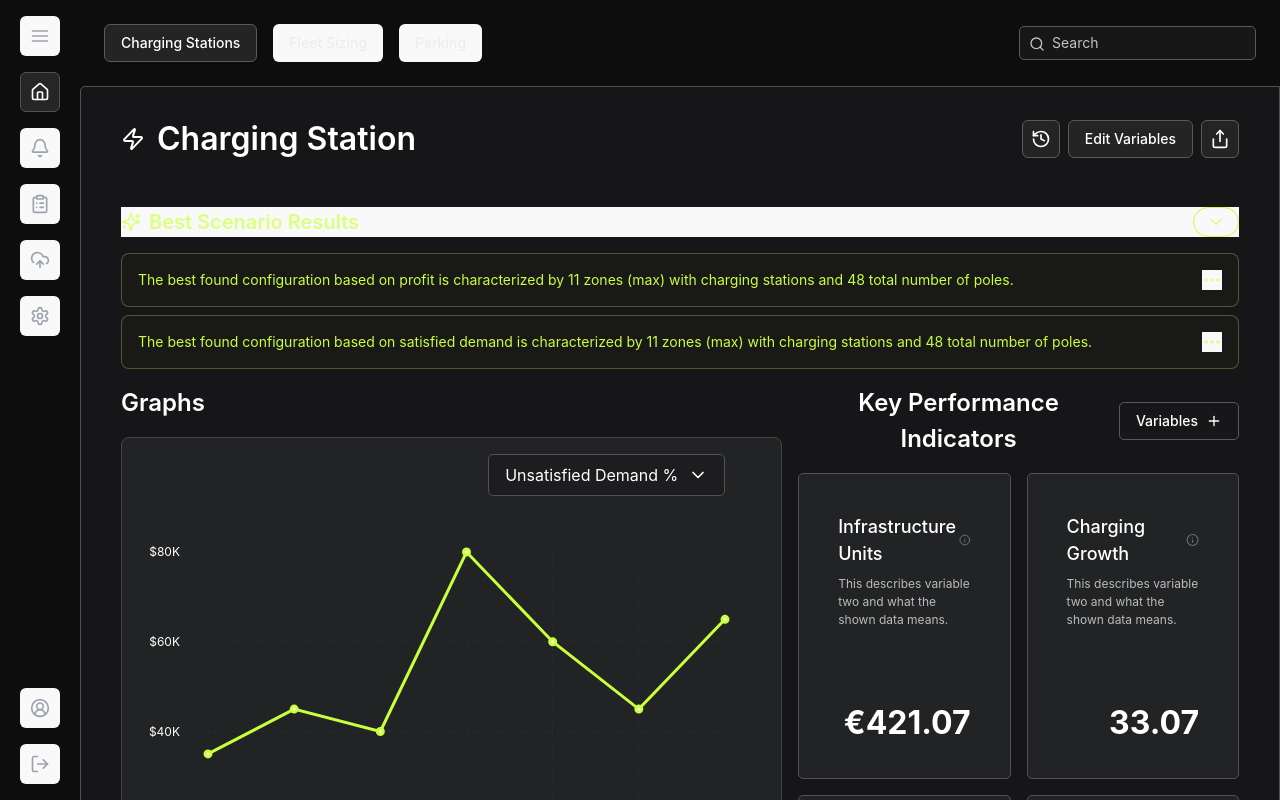
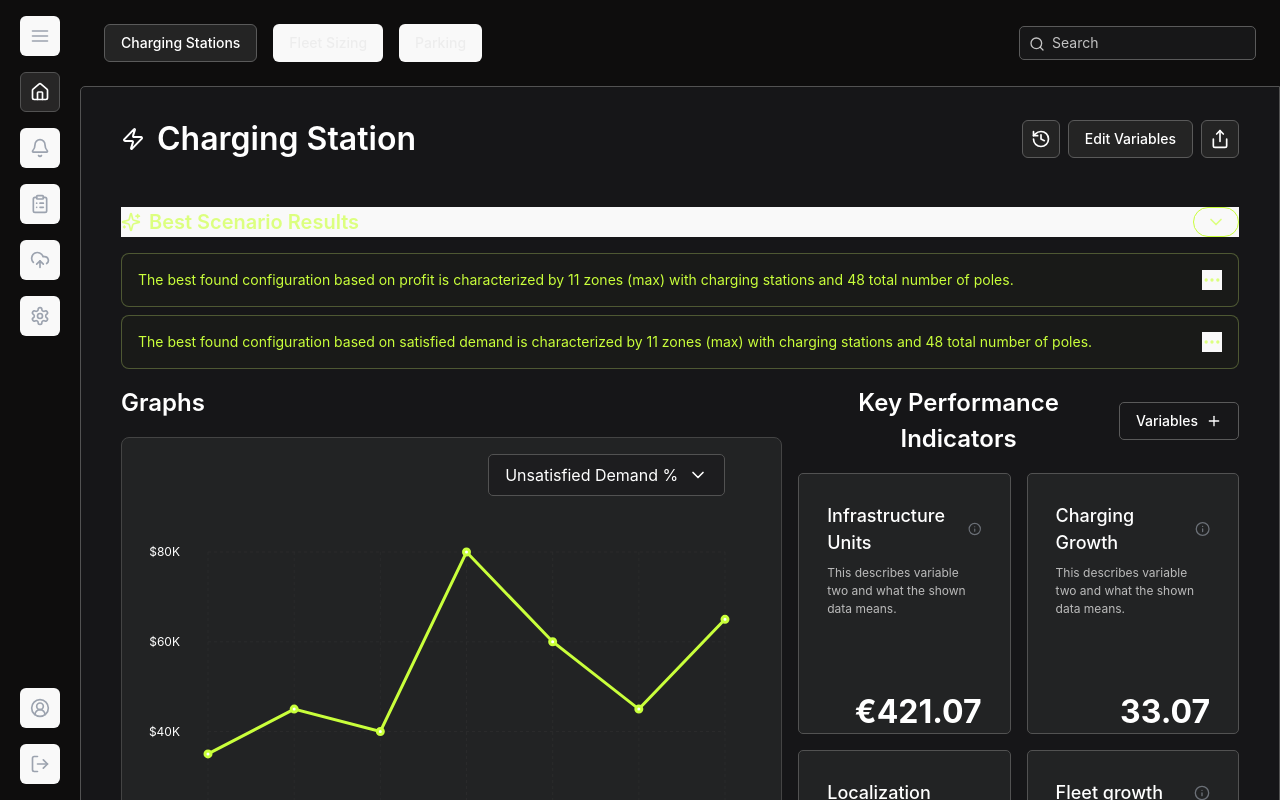
Before and after one commit to olegv101/answers-ai-th, a React (Vite) app in the folder projects/data-viz-platform/: page / in a window 1280 px wide. Shown: the top 800 px of the page. Built offline with nearby package versions, Linux system fonts and the light colour scheme; no server answers; sample sign-in values are in the browser's storage.

Commit message:
changed to remove overflow and added some height

```diff
--- a/projects/data-viz-platform/src/components/DashboardMetrics.tsx
+++ b/projects/data-viz-platform/src/components/DashboardMetrics.tsx
@@ -78,11 +78,11 @@ export function DashboardMetrics() {
           </Button>
         </div>
 
-        <div className="grid grid-cols-2 gap-4">
+        <div className="grid grid-cols-2 grid-rows-2 gap-4">
           {kpiData.map((card, index) => (
             <div
               key={index}
-              className="rounded-[5px] border border-[#525252] bg-[#222324] p-[39px] flex flex-col"
+              className="h-[261px] rounded-[5px] border border-[#525252] bg-[#222324] p-7 flex flex-col"
             >
               <div className="flex flex-col mb-[78px] text-left">
                 <div className="flex w-full items-center justify-between mb-2">
--- a/projects/data-viz-platform/src/index.css
+++ b/projects/data-viz-platform/src/index.css
@@ -32,7 +32,7 @@ body {
   min-width: 320px;
   min-height: 100vh;
   background-color: #0e0d0d;
-  /* overflow: hidden; */
+  overflow: hidden;
 }
 
 h1 {
```
